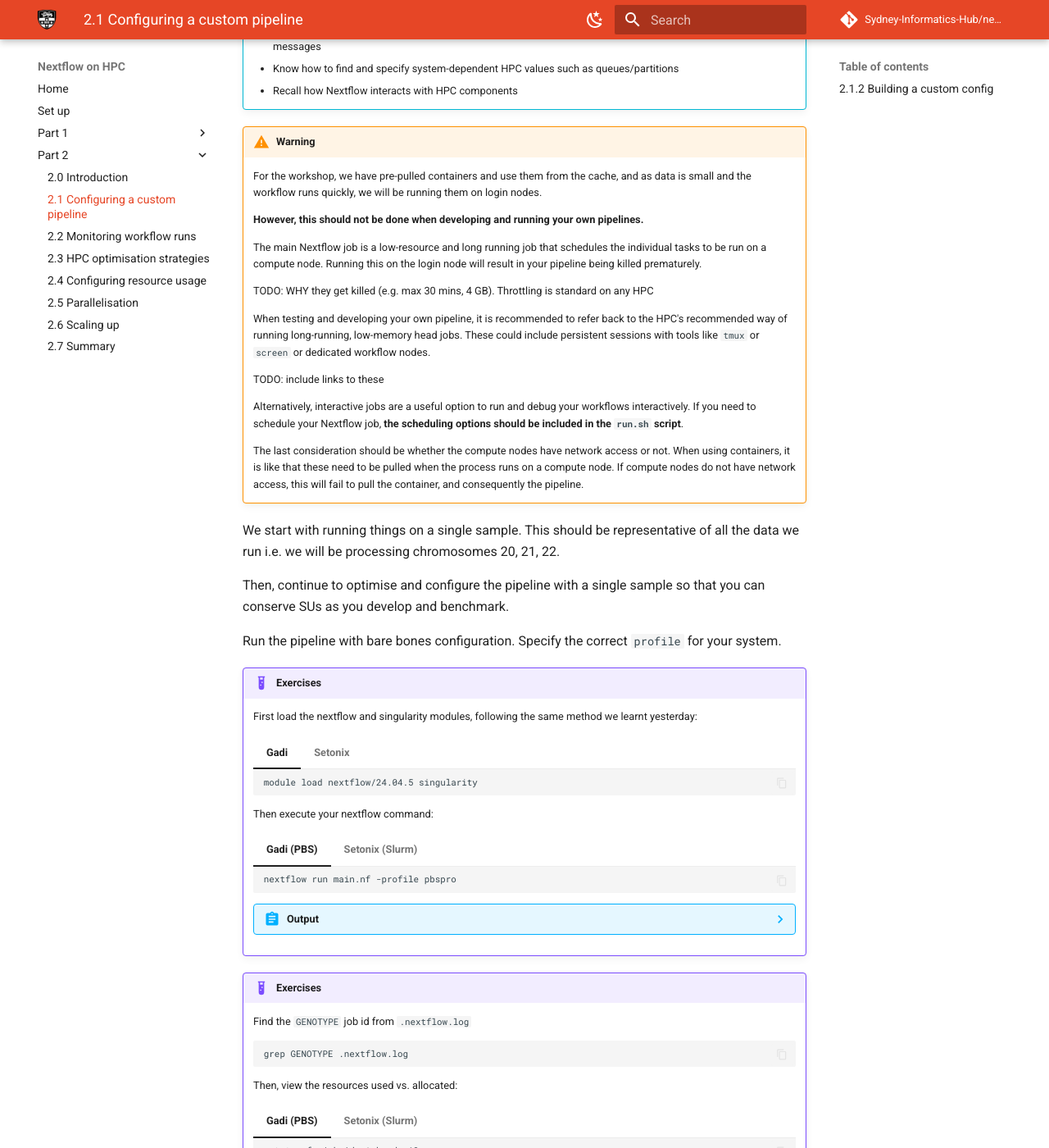
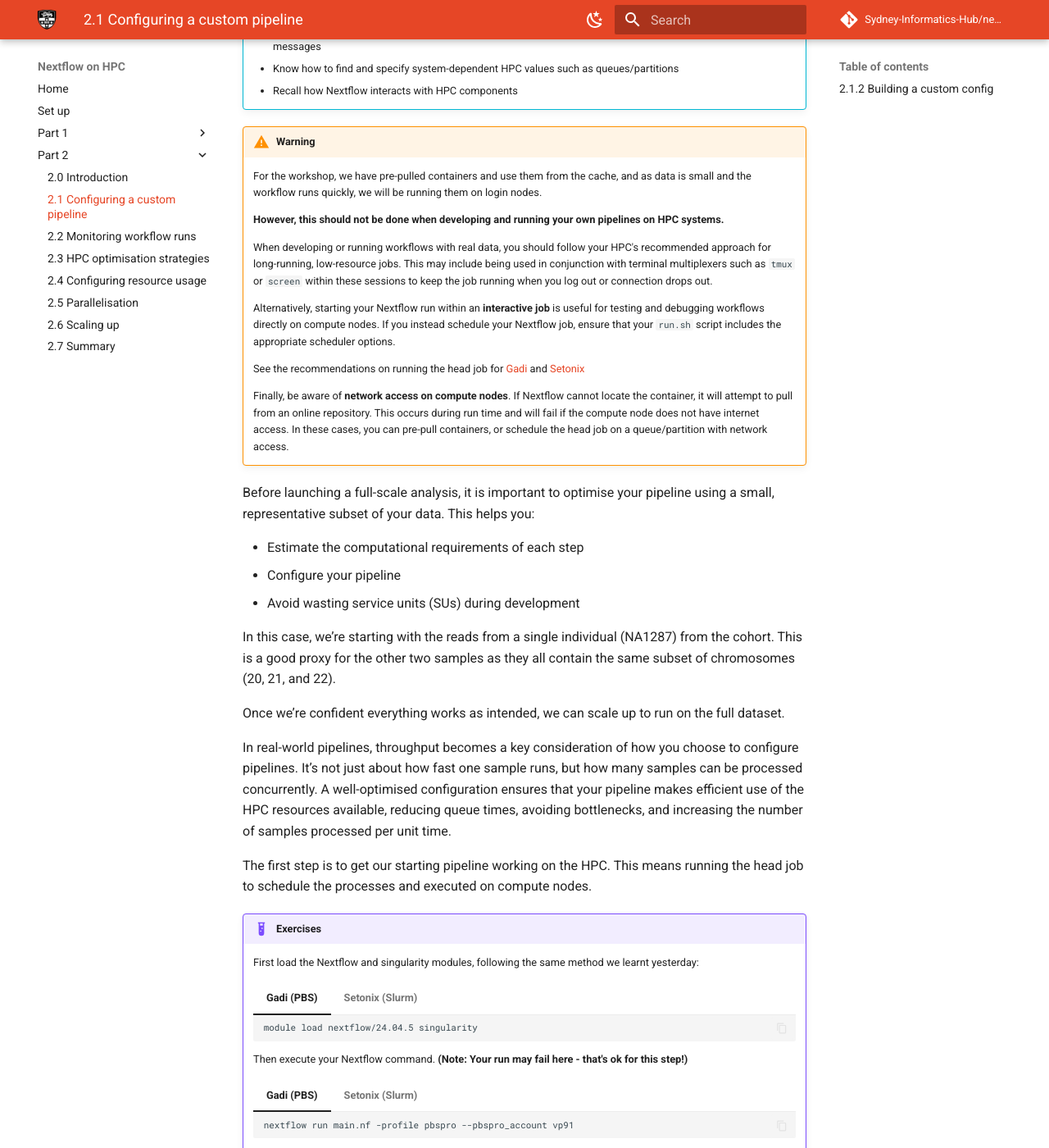
Before and after one commit to Sydney-Informatics-Hub/nextflow-hpc-workshop, an MkDocs documentation site: the page built from docs/part2/21_firstrun.md, in a window 1280 px wide and 1400 px high, scrolled down 230 px. Shown: the whole window at 82% size. Built offline with MkDocs 1.6.1 and Material for MkDocs 9.7.7, drawn with Linux system fonts in a browser that asks for light colours; comment, search, counter and statistics services are not loaded; some of the changed text lies outside the part shown.

````diff
--- a/docs/part2/21_firstrun.md
+++ b/docs/part2/21_firstrun.md
@@ -16,59 +16,56 @@
     on login nodes.
 
     **However, this should not be done when developing and running your own
-    pipelines.**
+    pipelines on HPC systems.**
 
-    The main Nextflow job is a low-resource and long running job that schedules
-    the individual tasks to be run on a compute node. Running this on the login
-    node will result in your pipeline being killed prematurely.
+    When developing or running workflows with real data, you should follow your HPC's
+    recommended approach for long-running, low-resource jobs. This may include being
+    used in conjunction with terminal multiplexers such as `tmux` or `screen` within
+    these sessions to keep the job running when you log out or connection drops out.
 
-    TODO: WHY they get killed (e.g. max 30 mins, 4 GB). Throttling is standard
-    on any HPC
+    Alternatively, starting your Nextflow run within an **interactive job** is useful for testing and debugging
+    workflows directly on compute nodes. If you instead schedule your Nextflow
+    job, ensure that your `run.sh` script includes the appropriate scheduler options.
 
-    When testing and developing your own pipeline, it is recommended to refer
-    back to the HPC's recommended way of running long-running, low-memory head
-    jobs. These could include persistent sessions with tools like `tmux` or
-    `screen` or dedicated workflow nodes.
+    See the recommendations on running the head job for [Gadi](https://opus.nci.org.au/spaces/Help/pages/241926895/Persistent+Sessions) and [Setonix](https://pawsey.atlassian.net/wiki/spaces/US/pages/286097469/How+to+Run+Workflows+on+the+Workflow+Nodes)
 
-    TODO: include links to these
+    Finally, be aware of **network access on compute nodes**. If Nextflow cannot locate
+    the container, it will attempt to pull from an online repository. This occurs during run time and will fail if the compute node does not have internet access. In these cases, you can pre-pull containers, or schedule the head job on a queue/partition with network access.
 
-    Alternatively, interactive jobs are a useful option to run and debug your
-    workflows interactively. If you need to schedule your Nextflow job, **the
-    scheduling options should be included in the `run.sh` script**.
+Before launching a full-scale analysis, it is important to optimise your pipeline using a small, representative subset of your data. This helps you:
 
-    The last consideration should be whether the compute nodes have network
-    access or not. When using containers, it is like that these need to be pulled
-    when the process runs on a compute node. If compute nodes do not have network
-    access, this will fail to pull the container, and consequently the pipeline.
+- Estimate the computational requirements of each step
+- Configure your pipeline
+- Avoid wasting service units (SUs) during development
 
-We start with running things on a single sample. This should be representative
-of all the data we run i.e. we will be processing chromosomes 20, 21, 22.
+In this case, we’re starting with the reads from a single individual (NA1287) from the cohort. This is a good proxy for the other two samples as they all contain the same subset of chromosomes (20, 21, and 22).
 
-Then, continue to optimise and configure the pipeline with a single sample so
-that you can conserve SUs as you develop and benchmark.
+Once we’re confident everything works as intended, we can scale up to run on the full dataset.
 
-Run the pipeline with bare bones configuration. Specify the correct `profile`
-for your system.
+In real-world pipelines, throughput becomes a key consideration of how you choose to configure pipelines. It’s not just about how fast one sample runs, but how many samples can be processed concurrently. A well-optimised configuration ensures that your pipeline makes efficient use of the HPC resources available, reducing queue times, avoiding bottlenecks, and increasing the number of samples processed per unit time.
+
+The first step is to get our starting pipeline working on the HPC. This means running the head job to schedule the processes and executed on compute nodes.
 
 !!! example "Exercises"
 
-    First load the nextflow and singularity modules, following the same method we learnt yesterday:
+    First load the Nextflow and singularity modules, following the same method we learnt yesterday:
 
-    === "Gadi"
+    === "Gadi (PBS)"
         ```bash
         module load nextflow/24.04.5 singularity
         ```
-    === "Setonix"
+
+    === "Setonix (Slurm)"
         ```bash
         module load nextflow/24.10.0 singularity/4.1.0-slurm
         ```
 
-    Then execute your nextflow command:
+    Then execute your Nextflow command. **(Note: Your run may fail here - that's ok for this step!)**
 
     === "Gadi (PBS)"
 
         ```bash
-        nextflow run main.nf -profile pbspro
+        nextflow run main.nf -profile pbspro --pbspro_account vp91
         ```
 
         ??? abstract "Output"
@@ -103,7 +100,7 @@ for your system.
     === "Setonix (Slurm)"
 
         ```bash
-        nextflow run main.nf -profile slurm
+        nextflow run main.nf -profile slurm --slurm_account courses01
         ```
 
         ??? abstract "Output"
@@ -126,22 +123,34 @@ for your system.
             Succeeded   : 8
             ```
 
+The jobs were scheduled to run on the compute nodes successfully, indicated by the `executor > [name]`. However, the pipeline may have failed!
+
+!!! question "Zoom react!"
+
+    1. If your job has finished succesfully, react "Yes" on Zoom, and "No" if it returned an error
+    2. Similarly, react "Yes" if you are running it on Gadi, and "No" for Setonix
+
+A common reason that pipelines fail on HPC is due to improper configuration. Here, we have yet to configure the resources properly, to the default allocation from the system's queue or partition were used.
+
+Let's explore what resources were actually used and compare them to what was allocated, by inspecting the logs and system job information using the methods from Part 1.
+
 !!! example "Exercises"
 
-    Find the `GENOTYPE` job id from `.nextflow.log`
+    Find the Job ID of the failed or completed `GENOTYPE` process in your `.nextflow.log`:
 
     ```bash
     grep GENOTYPE .nextflow.log
     ```
 
-    Then, view the resources used vs. allocated:
+    Then, inspect the job resource usage:
 
     === "Gadi (PBS)"
+
+        Use `qstat -xf <job_id>` to query the job info and display the top 12 lines (there is no relevant information beyond the 12th line for this exercise).
 
         ```bash
         qstat -xf <job_id> | head -12
         ```
-
         ```console
         Job Id: 154038474.gadi-pbs
         Job_Name = nf-GENOTYPE_1
@@ -159,10 +168,11 @@ for your system.
 
     === "Setonix (Slurm)"
 
+        Use `sacct` with formatting to view key stats:
+
         ```bash
         sacct -j <job_id> --format=JobID,JobName,User,CPUTime,TotalCPU,NCPUS,Elapsed,State,MaxRSS,MaxVMSize,Partition
         ```
-
         ```console
         JobID           JobName      User    CPUTime   TotalCPU      NCPUS    Elapsed      State     MaxRSS  MaxVMSize  Partition
         ------------ ---------- --------- ---------- ---------- ---------- ---------- ---------- ---------- ---------- ----------
@@ -171,25 +181,16 @@ for your system.
         34325657.ex+     extern             00:01:50  00:00.003          2   00:00:55  COMPLETED          0          0
         ```
 
-Note that we have not configured the resources, and default were used for that
-queue, or partition:
+In both cases, we can observe that the jobs were assigned the following resources:
 
-|         | CPU   | MEM    |
-| ------- | ----- | ------ |
-| Gadi    | 1     | 512 MB |
-| Setonix | 2 x 1 | 1.6 GB |
+|         | CPU   | Memory   |
+| ------- | ----- | -------- |
+| Gadi    | 1     | 512 MB   |
+| Setonix | 2     | 1.6 GB   |
 
-There are pros (you don't get allocated too many resources) and cons (the job
-fails). This both indicates that we need to be intentional how we need to be
-explicit with configuration, and being aware of differences to note when
-running on different systems.
+This is why **explicit resource configuration** is important. Even though the pipeline technically ran (or failed), these defaults are unsuitable for real data.
 
-- With "real" larger data sets, this will likely fail
-
-TODO brief explanation on "2 x 1" for Setonix - virtual cores for the partition
-
-We know that 2GB memory will be sufficient for this process. Let's explicitly
-configure that.
+In this case, it shows that the `GENOTYPE` process needs at least 2 GB of memory. Let's explicitly configure that in the next step.
 
 ## 2.1.2 Building a custom config
 
````
Also changed, not shown: docs/part2/20_intro.md (+10 -6 lines).
